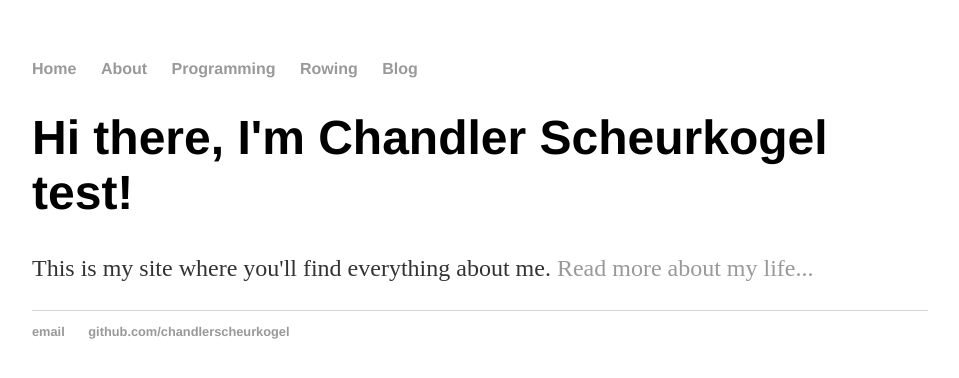
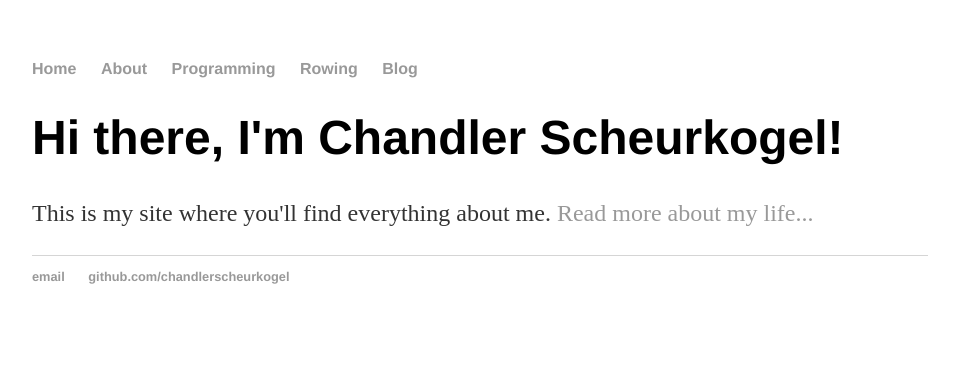
Before and after one commit to ChandlerScheurkogel/ChandlerScheurkogel.github.io, a Jekyll site: the page built from index.html, in a window 1280 px wide. Shown: the top 378 px of the page, without its empty margins (160-1119 px from the left). Built offline with Jekyll 4.4.1, drawn with Linux system fonts in a browser that asks for light colours.

Commit message:
Update index.html

```diff
--- a/index.html
+++ b/index.html
@@ -3,6 +3,6 @@ layout: default
 title: Chandler Scheurkogel - Rower, Student, Programmer, and Much Much More
 ---
 <div class="blurb">
-	<h1>Hi there, I'm Chandler Scheurkogel test!</h1>
+	<h1>Hi there, I'm Chandler Scheurkogel!</h1>
 	<p>This is my site where you'll find everything about me. <a href="/about">Read more about my life...</a></p>
 </div><!-- /.blurb -->
```
